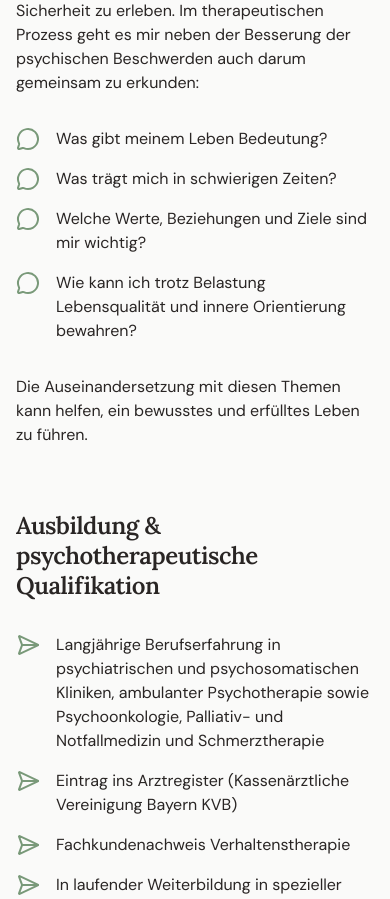
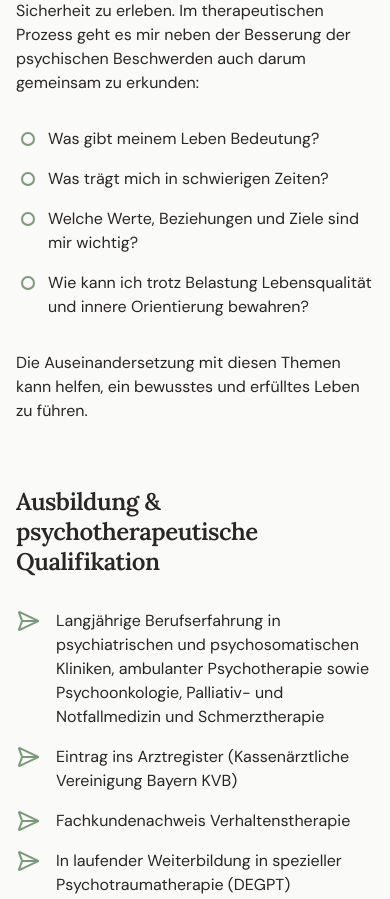
Before and after one commit to dscmari/psychotherapie-r, a Next.js app: page /ausbildung-und-qualifikation in a window 390 px wide. Shown: the part 1700-2599 px from the top of the page. Built offline with nearby package versions, Linux system fonts and the light colour scheme.

Commit message:
add more darkmode

```diff
--- a/app/ausbildung-und-qualifikation/page.tsx
+++ b/app/ausbildung-und-qualifikation/page.tsx
@@ -1,11 +1,7 @@
 import Image from "next/image";
 import ContactBtn from "../components/btns/ContactBtn";
 import TopicBtn from "../components/btns/TopicBtn";
-import {
-  CircleSmall,
-  MessageCircle,
-  SendHorizontal,
-} from "lucide-react";
+import { CircleSmall, MessageCircle, SendHorizontal } from "lucide-react";
 import Link from "next/link";
 import Qualifications from "../components/Qualifications";
 import { qualifications } from "../data/qualifications";
@@ -14,11 +10,11 @@ export default function page() {
     <div>
       <section className="pt-4 md:pt-16 lg:pt-32 md:px-8 lg:px-16 xl:px-32">
         <div className="flex flex-col-reverse md:flex-row md:gap-8 lg:gap-16">
-          <div className="flex-1 -mt-40 sm:-mt-60 md:mt-0 bg-stone-light px-4 md:px-0">
-            <p className="md:hidden sm:ml-8 text-sm font-light pt-2">
+          <div className="flex-1 -mt-40 sm:-mt-60 md:mt-0 bg-stone-light dark:bg-darkblue px-4 md:px-0">
+            <p className="md:hidden sm:ml-8 text-sm font-light dark:text-stone-light pt-2">
               Anne Julia Röhl - Psychotherapeutin
             </p>
-            <h1 className="!text-sage-brown pt-8">
+            <h1 className="!text-sage-brown dark:!text-stone-light pt-8">
               Ausbildung & Qualifikation
             </h1>
             <h2>Staatlich approbierte Psychologische Psychotherapeutin</h2>
@@ -141,20 +137,20 @@ export default function page() {
             psychischen Beschwerden auch darum gemeinsam zu erkunden:
           </p>
           <div className="grid lg:grid-cols-2 gap-y-4 lg:gap-x-16 py-8">
-            <div className="flex gap-4">
-              <MessageCircle className="shrink-0 text-sage" />
+            <div className="flex gap-2 lg:gap-4">
+              <CircleSmall className="shrink-0 text-sage" />
               <span>Was gibt meinem Leben Bedeutung?</span>
             </div>
-            <div className="flex gap-4">
-              <MessageCircle className="shrink-0 text-sage" />
+            <div className="flex gap-2 lg:gap-4">
+              <CircleSmall className="shrink-0 text-sage" />
               <span>Was trägt mich in schwierigen Zeiten?</span>
             </div>
-            <div className="flex gap-4">
-              <MessageCircle className="shrink-0 text-sage" />
+            <div className="flex gap-2 lg:gap-4">
+              <CircleSmall className="shrink-0 text-sage" />
               <span>Welche Werte, Beziehungen und Ziele sind mir wichtig?</span>
             </div>
-            <div className="flex gap-4">
-              <MessageCircle className="shrink-0 text-sage" />
+            <div className="flex gap-2 lg:gap-4">
+              <CircleSmall className="shrink-0 text-sage" />
               <span>
                 Wie kann ich trotz Belastung Lebensqualität und innere
                 Orientierung bewahren?
--- a/app/blog/page.tsx
+++ b/app/blog/page.tsx
@@ -27,8 +27,8 @@ export default async function Blog() {
   const posts = await client.fetch<SanityDocument[]>(POSTS_QUERY, {}, options);
 
   return (
-    <div className="">
-      <div className="pt-12 lg:px-32 px-4 lg:pt-32 lg:pb-16 xl:max-w-3/4 2xl:max-w-2/3">
+    <div className="dark:bg-darkblue">
+      <div className="pt-12 lg:px-32 px-4 lg:pt-32 xl:max-w-3/4 2xl:max-w-2/3 ">
         <h1 className="text-center md:px-32 lg:px-0 lg:text-start 2xl:!text-5xl/14">
           Titel für Übersicht Blogartikel einfügen
         </h1>
@@ -39,9 +39,9 @@ export default async function Blog() {
           iusto distinctio?
         </p>
       </div>
-      <div className="grid lg:grid-cols-2 gap-24 lg:gap-12 m-8 mt-24 lg:m-32">
+      <div className="grid lg:grid-cols-2 gap-24 lg:gap-12 p-4 py-24 lg:p-32">
         {posts.map((post) => (
-          <div key={post._id} className=" rounded-xl bg-stone-200">
+          <div key={post._id} className=" rounded-xl bg-sage-dark dark:bg-mist-900 text-stone-light">
             <Image
               src={post.imageUrl}
               alt={post.title}
@@ -57,7 +57,7 @@ export default async function Blog() {
               >
                 {post.title}
               </Link>
-              <p className="text-sm font-light dark:!text-stone-light">
+              <p className="text-sm font-light !text-stone-light">
                 {post.excerpt?.substring(0, 140)}...
               </p>
               <Link
--- a/app/components/Hero.tsx
+++ b/app/components/Hero.tsx
@@ -22,7 +22,7 @@ export default function Hero({
   imgPath,
 }: Props) {
   return (
-    <div className="dark flex flex-col gap-4 lg:gap-8 xl:gap-16 2xl:gap-32 lg:flex-row-reverse lg:items-start xl:items-center lg:px-16 xl:px-32 lg:pt-32">
+    <div className="dark flex flex-col gap-4 lg:gap-8 xl:gap-16 2xl:gap-32 lg:flex-row-reverse lg:items-start xl:items-center lg:px-16 xl:px-32 lg:pt-32 dark:py-8 dark:md:py-16 dark:lg:py-32">
       <div className="lg:flex-1 lg:flex flex-col">
         <div className="relative lg:w-[400px] xl:w-auto">
           <Image
@@ -42,7 +42,7 @@ export default function Hero({
         <p className="hidden lg:block xl:hidden mt-4">{text_2}</p>
       </div>
       <div className="px-4 sm:px-8 md:px-16 lg:px-0 lg:flex-1">
-        <h1 className="xl:!text-4xl/12 font-bold !text-sage-brown mt-4 lg:mt-0">
+        <h1 className="xl:!text-4xl/12 font-bold !text-sage-brown dark:!text-stone-light mt-4 lg:mt-0">
           {title}
         </h1>
         <h2>{subtitle}</h2>
--- a/app/components/HeroHome.tsx
+++ b/app/components/HeroHome.tsx
@@ -33,10 +33,10 @@ export default function HeroHome({ className, title }: Props) {
         </div>
         <div className="text-start px-4 mt-4">
           <div className="flex flex-col !font-lora font-semibold">
-            <h3 className="!text-xl text-sage-brown !mb-0">
+            <h3 className="!text-xl !mb-0">
               Psychologische Psychotherapie
             </h3>
-            <h3 className="!text-xl dark:text-stone-800">
+            <h3 className="!text-xl">
               {" "}
               Traumatherapie & Psychoonkologie
             </h3>
@@ -47,7 +47,7 @@ export default function HeroHome({ className, title }: Props) {
           <p className="mt-4">
             Jeder Mensch kann im Laufe seines Lebens an die Grenzen seelischer
             Belastbarkeit kommen. Als staatlich approbierte{" "}
-            <span className="!text-sage-brown font-semibold">
+            <span className="!text-sage-brown dark:!text-stone-light font-semibold">
               Psychologische Psychotherapeutin
             </span>{" "}
             (Verhaltenstherapie) und Psychoonkologin möchte ich Sie dabei
@@ -134,19 +134,19 @@ export default function HeroHome({ className, title }: Props) {
                 Psychologische Psychotherapeutin
               </span>{" "}
               (Verhaltenstherapie) und Psychoonkologin möchte ich Sie dabei
-            unterstützen, in Krisen und herausfordernden Lebenssituationen neue
-            Perspektiven zu finden.
+              unterstützen, in Krisen und herausfordernden Lebenssituationen
+              neue Perspektiven zu finden.
             </p>
             <div className="hidden xl:block max-w-2xl">
               <h3 className="mt-4 font-lora font-semibold">
                 Psychologische Begleitung
               </h3>
               <p>
-              Ich begleite Menschen bei der Bewältigung psychischer Belastungen,
-              traumatischer Erfahrungen, Ängsten, Depressionen sowie emotionalen
-              Herausforderungen im Zusammenhang mit schweren oder chronischen
-              Erkrankungen – empathisch, individuell und wissenschaftlich
-              fundiert.
+                Ich begleite Menschen bei der Bewältigung psychischer
+                Belastungen, traumatischer Erfahrungen, Ängsten, Depressionen
+                sowie emotionalen Herausforderungen im Zusammenhang mit schweren
+                oder chronischen Erkrankungen – empathisch, individuell und
+                wissenschaftlich fundiert.
               </p>
             </div>
 
--- a/app/components/navbar/Navbar.tsx
+++ b/app/components/navbar/Navbar.tsx
@@ -53,7 +53,7 @@ export default function Navbar({ className }: Props) {
             aria-label="Menü öffnen"
           >
             <svg
-              className="text-sage-brown"
+              className="text-sage-brown dark:text-stone-light"
               viewBox="0 0 40 30"
               fill="none"
               xmlns="http://www.w3.org/2000/svg"
@@ -173,7 +173,7 @@ export default function Navbar({ className }: Props) {
         ) : null}
       </div>
       {/* Desktop */}
-      <div className="hidden lg:block w-full">
+      <div className="hidden lg:block">
         <DesktopNavbar />
       </div>
     </div>
--- a/app/verhaltenstherapie/page.tsx
+++ b/app/verhaltenstherapie/page.tsx
@@ -32,7 +32,7 @@ export default function page() {
       />
       <Features
         data={verhaltenstherapieFeatures}
-        className="px-4 py-24 md:px-16 lg:p-32 mt-24 lg:mt-32 2xl:mt-48"
+        className="px-4 py-24 md:px-16 lg:p-32 mt-24 lg:mt-32 2xl:mt-48 dark:mt-0"
       />
       <section className="pt-24 lg:pt-32 px-4 md:px-16 lg:px-32 ">
         <div className="flex flex-col xl:flex-row gap-12 xl:gap-16">
```
Lines whose indentation alone changed are shown as unchanged.
